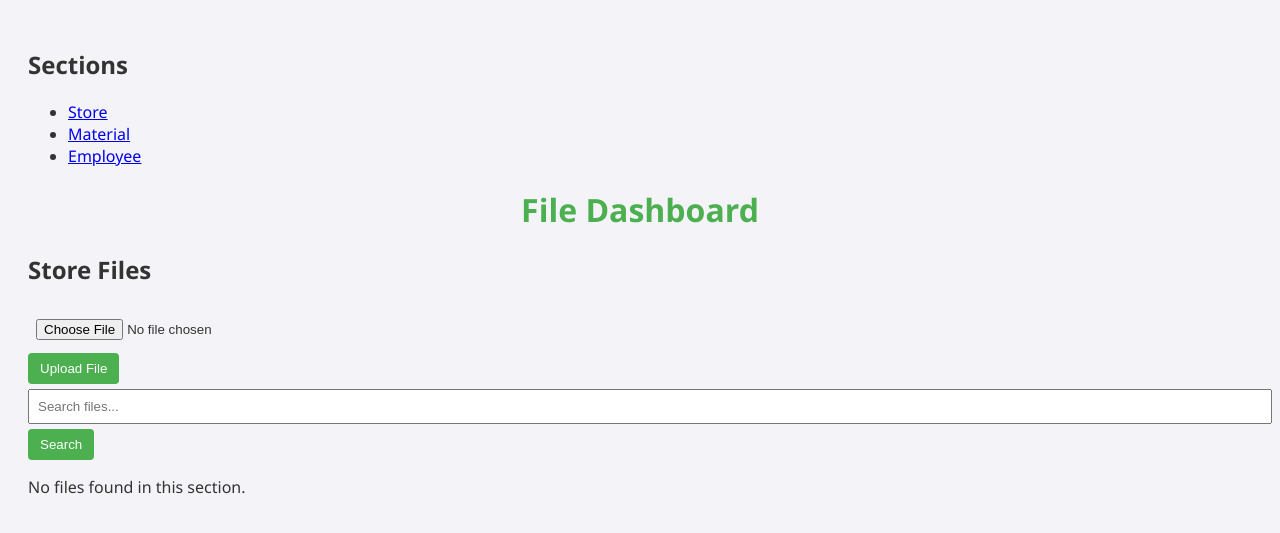
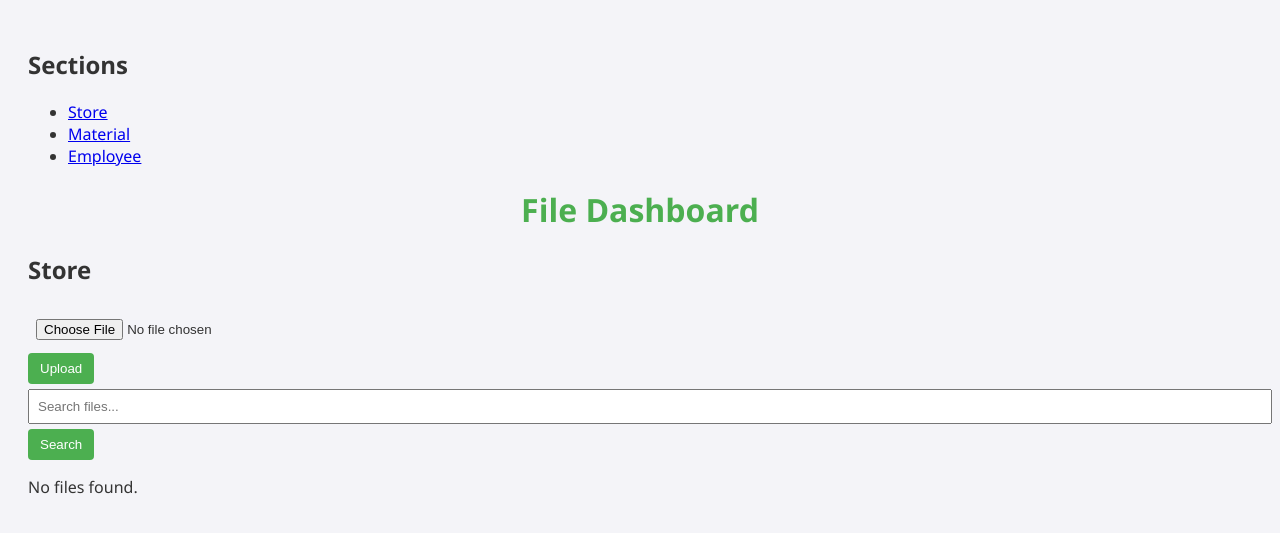
Before and after one commit to Muttu93/Final_Dashboard, a Flask app: page /dashboard/Store in a window 1280 px wide. Shown: the top 533 px of the page. Run offline with Flask 3, Linux system fonts and the light colour scheme.

Commit message:
Update index.html

```diff
--- a/templates/index.html
+++ b/templates/index.html
@@ -9,49 +9,37 @@
     <div class="sidebar">
         <h2>Sections</h2>
         <ul>
-            <li><a href="{{ url_for('dashboard', section='Store') }}">Store</a></li>
-            <li><a href="{{ url_for('dashboard', section='Material') }}">Material</a></li>
-            <li><a href="{{ url_for('dashboard', section='Employee') }}">Employee</a></li>
+            {% for sec in sections %}
+            <li><a href="{{ url_for('dashboard', section=sec) }}">{{ sec }}</a></li>
+            {% endfor %}
         </ul>
     </div>
 
-    <div class="main-content">
+    <div class="main">
         <h1>File Dashboard</h1>
 
         {% with messages = get_flashed_messages(with_categories=true) %}
-          {% if messages %}
             {% for category, message in messages %}
-              <div class="flash {{ category }}">{{ message }}</div>
+                <p class="flash {{ category }}">{{ message }}</p>
             {% endfor %}
-          {% endif %}
         {% endwith %}
 
         {% if current_section %}
-            <h2>{{ current_section }} Files</h2>
-
-            <!-- Upload Form -->
-            <form action="{{ url_for('upload_file', section=current_section) }}" method="post" enctype="multipart/form-data" class="upload-form">
+            <h2>{{ current_section }}</h2>
+            <form method="POST" action="{{ url_for('upload_file', section=current_section) }}" enctype="multipart/form-data">
                 <input type="file" name="file" required>
-                <button type="submit">Upload File</button>
+                <button type="submit">Upload</button>
             </form>
 
-            <!-- Search Form -->
-            <form method="GET" action="{{ url_for('dashboard', section=current_section) }}" class="search-form">
+            <form method="GET" action="{{ url_for('dashboard', section=current_section) }}">
                 <input type="text" name="query" placeholder="Search files..." value="{{ query or '' }}">
                 <button type="submit">Search</button>
             </form>
 
             {% if files %}
                 <table>
-                    <thead>
-                        <tr>
-                            <th>File Name</th>
-                            <th>Last Modified</th>
-                            <th>Actions</th>
-                        </tr>
-                    </thead>
-                    <tbody>
-                        {% for file in files %}
+                    <tr><th>File</th><th>Modified</th><th>Actions</th></tr>
+                    {% for file in files %}
                         <tr>
                             <td>{{ file }}</td>
                             <td>{{ file_dates[file] }}</td>
@@ -60,14 +48,13 @@
                                 <a href="{{ url_for('delete_file', section=current_section, filename=file) }}" onclick="return confirm('Are you sure you want to delete this file?')">Delete</a>
                             </td>
                         </tr>
-                        {% endfor %}
-                    </tbody>
+                    {% endfor %}
                 </table>
             {% else %}
-                <p>No files found in this section.</p>
+                <p>No files found.</p>
             {% endif %}
         {% else %}
-            <p>Please select a section to view files.</p>
+            <p>Please select a section.</p>
         {% endif %}
     </div>
 </body>
```
